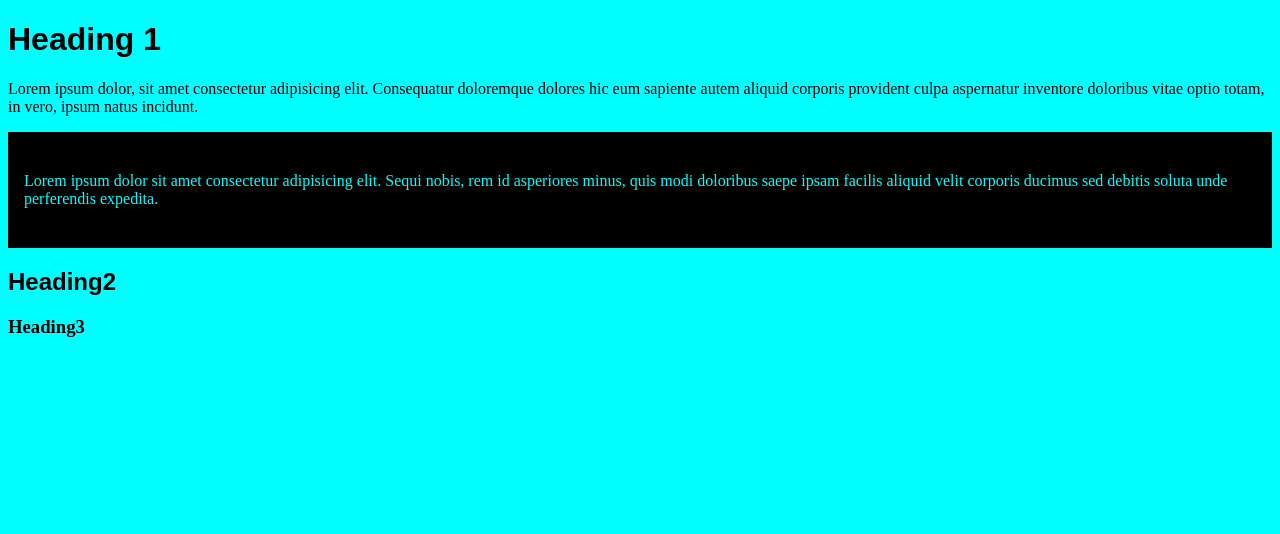
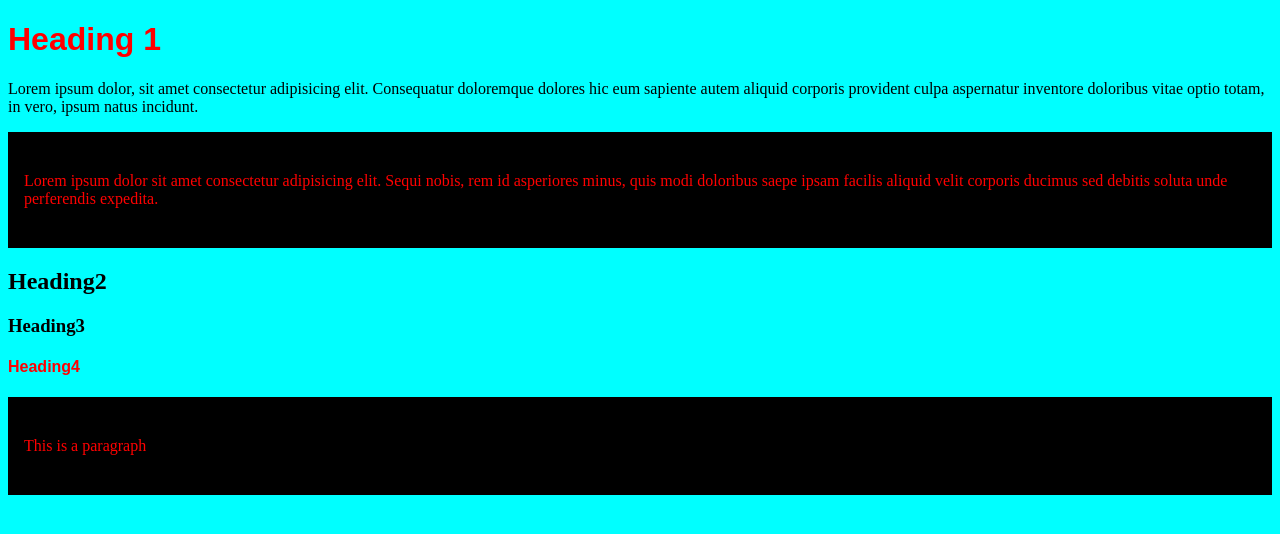
Before and after one commit to awais882s/SCSS, a plain HTML site: page index.html in a window 1280 px wide. Drawn offline with Linux system fonts and the light colour scheme.

Commit message:
use as global colors

```diff
--- a/index.html
+++ b/index.html
@@ -25,5 +25,9 @@
     </div>
     <h2>Heading2</h2>
     <h3>Heading3</h3>
+    <h4>Heading4</h4>
+    <div class="section">
+      <p>This is a paragraph</p>
+    </div>
   </body>
 </html>
--- a/styles/style.scss
+++ b/styles/style.scss
@@ -6,10 +6,15 @@ body{
     color: $lightColor;
 }
 .section{
+    $primaryColor:red !global;
     padding: 24px 16px;
     color: $primaryColor;
     background-color: $lightColor;
 }
-h1,h2,h3{
+
+
+
+h1,h4{
     font-family: $primaryFont;
+    color: $primaryColor;
 }
```
Also changed, not shown: styles/style.css, 1 other file.
